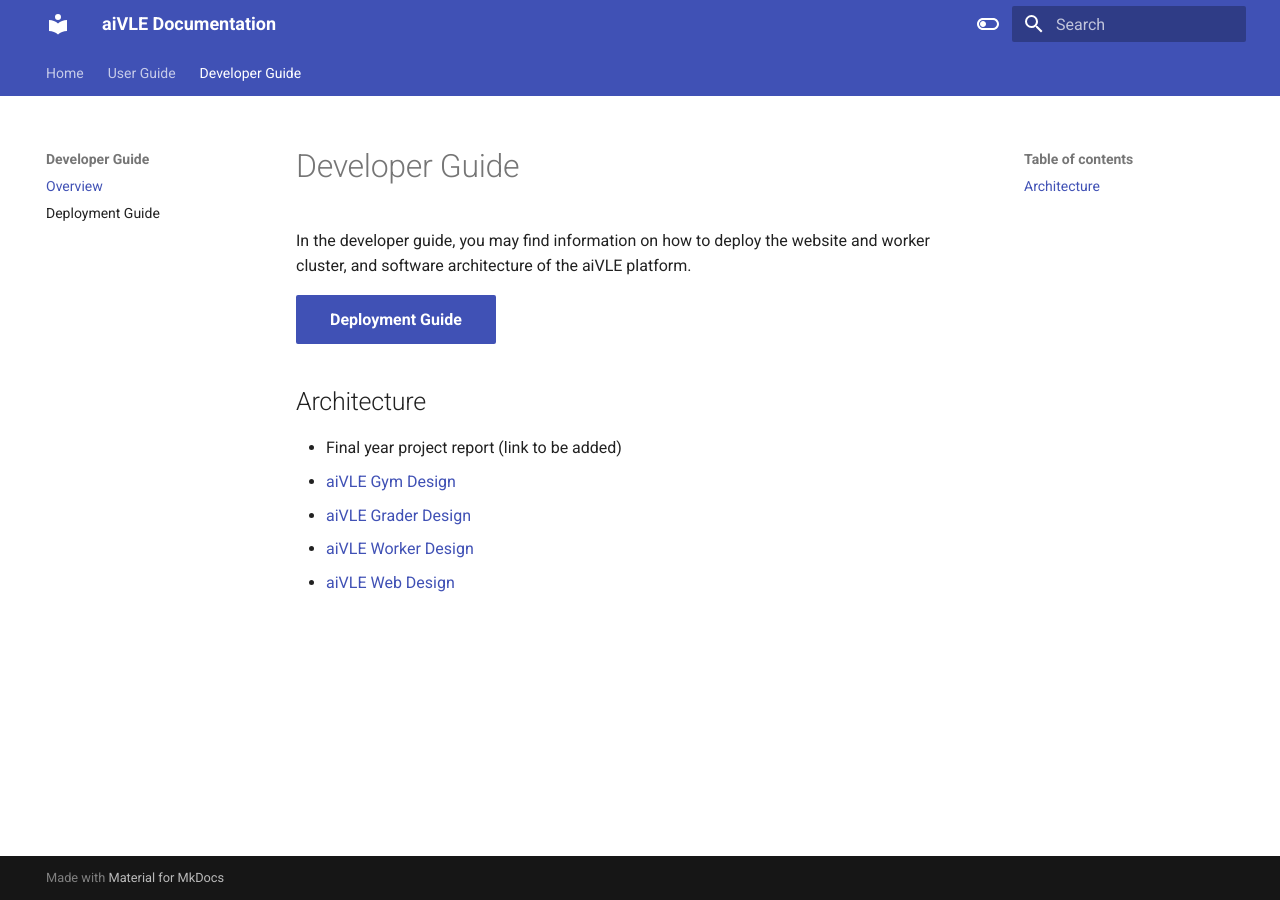
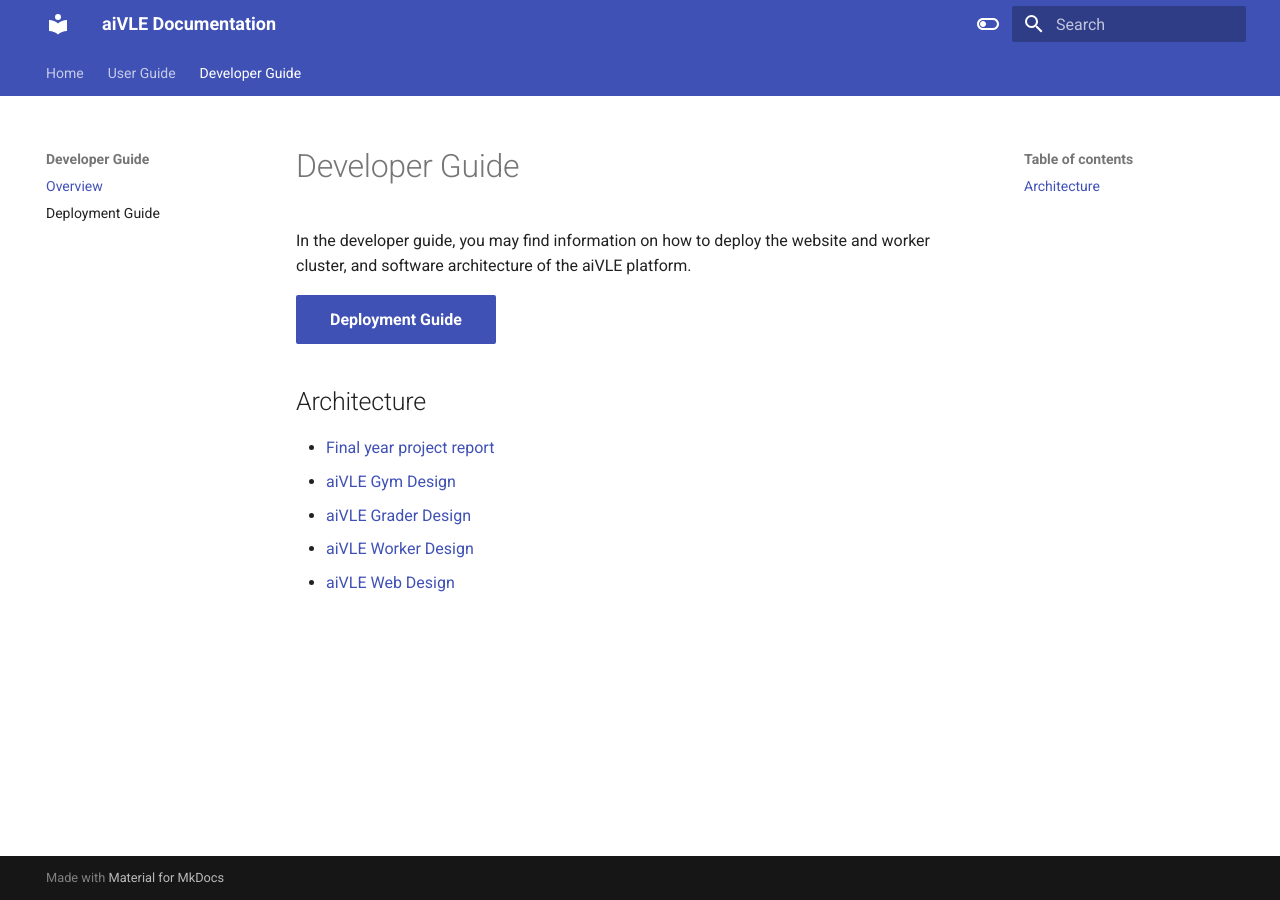
Before and after one commit to edu-ai/aivle-docs, an MkDocs documentation site: the page built from docs/dev-guide/index.md, in a window 1280 px wide. Built offline with MkDocs 1.6.1 and Material for MkDocs 9.7.7, drawn with Linux system fonts in a browser that asks for light colours.

Commit message:
Update index.md

```diff
--- a/docs/dev-guide/index.md
+++ b/docs/dev-guide/index.md
@@ -7,7 +7,7 @@
 
 ## Architecture
 
-- Final year project report (link to be added)
+- [Final year project report](https://github.com/le0tan/FYP-Final-Report/raw/main/Tan_Yuanhong_Final_Report.pdf){:target="_blank"}
 - [aiVLE Gym Design](./assets/design_doc_aivle_gym.pdf){:target="_blank"}
 - [aiVLE Grader Design](./assets/design_doc_aivle_grader.pdf){:target="_blank"}
 - [aiVLE Worker Design](./assets/design_doc_aivle_worker.pdf){:target="_blank"}
```
